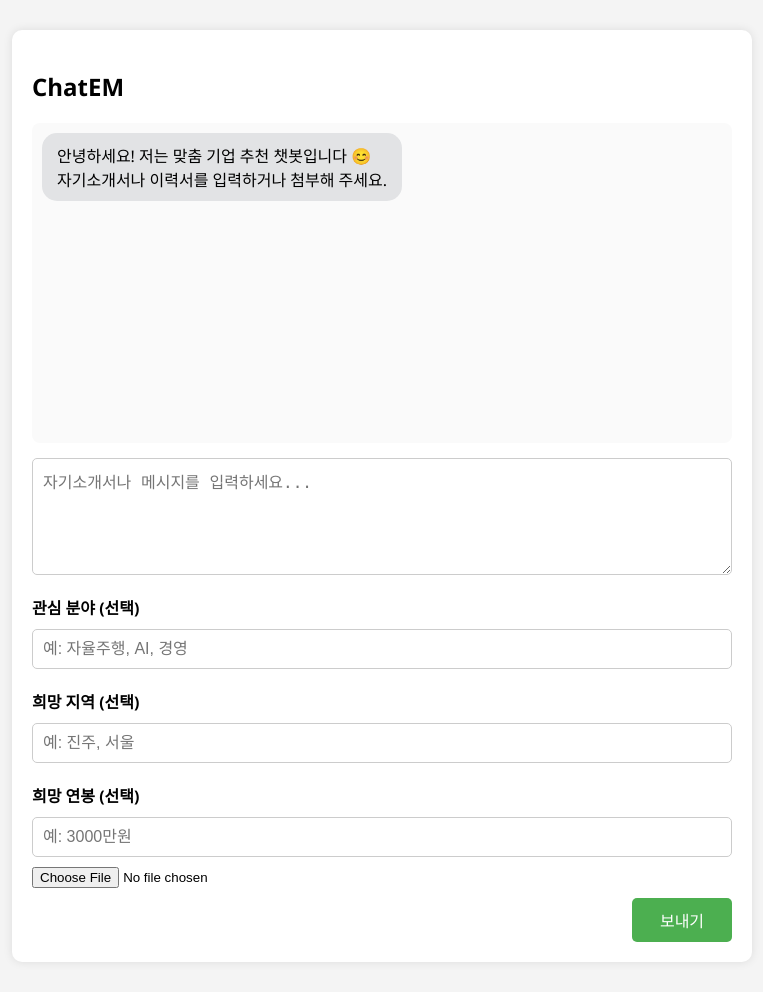
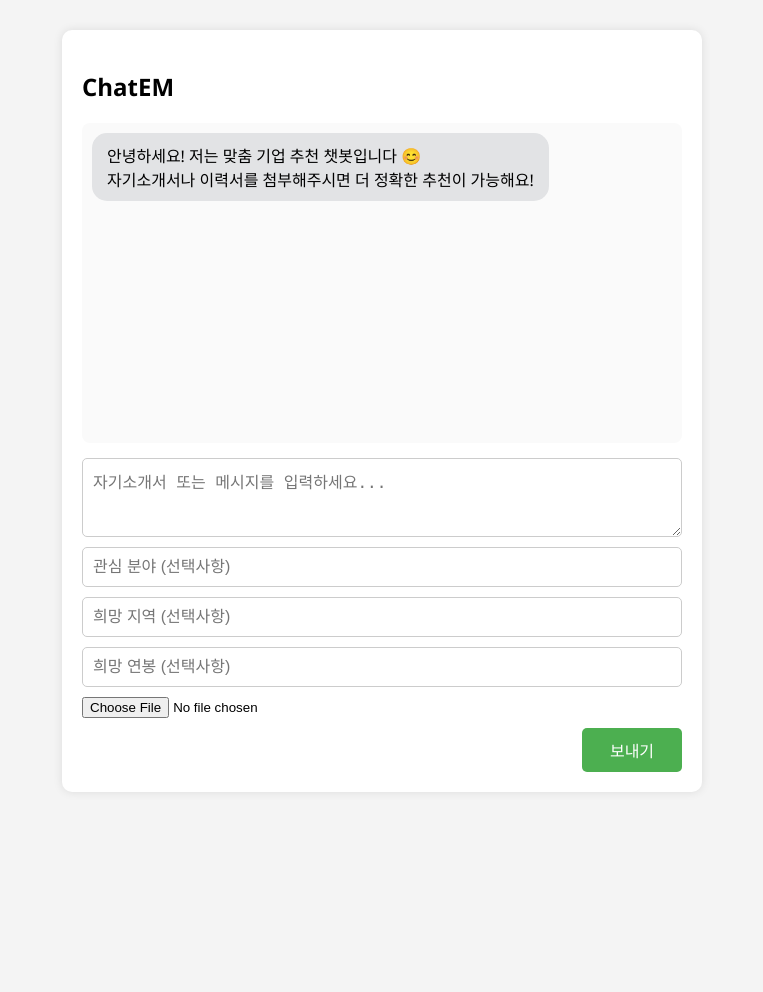
Before and after one commit to ITEAA/ChatEM.gpt, a Flask app: page / in a window 1280 px wide. Shown: the whole page, without its empty margins (258-1021 px from the left). After the commit the page ends 772 px from the top, so only its background shows below. Run offline with Flask 3, Linux system fonts and the light colour scheme.

Commit message:
Update index.html

```diff
--- a/templates/index.html
+++ b/templates/index.html
@@ -12,9 +12,10 @@
       display: flex;
       justify-content: center;
     }
+
     #chatContainer {
       width: 100%;
-      max-width: 700px;
+      max-width: 600px;
       background: white;
       border-radius: 10px;
       padding: 20px;
@@ -22,6 +23,7 @@
       display: flex;
       flex-direction: column;
     }
+
     #chatBox {
       display: flex;
       flex-direction: column;
@@ -33,6 +35,7 @@
       max-height: 500px;
       overflow-y: auto;
     }
+
     .message {
       padding: 10px 15px;
       border-radius: 15px;
@@ -40,30 +43,35 @@
       word-wrap: break-word;
       white-space: pre-wrap;
     }
+
     .user {
       background: #d1e7dd;
       align-self: flex-end;
     }
+
     .gpt {
       background: #e2e3e5;
       align-self: flex-start;
     }
+
     #inputArea {
       display: flex;
       flex-direction: column;
       margin-top: 15px;
       gap: 10px;
     }
-    textarea, input[type="text"] {
+
+    #userInput, #interestInput, #regionInput, #salaryInput {
       padding: 10px;
       font-size: 16px;
       border-radius: 5px;
       border: 1px solid #ccc;
     }
-    label {
-      font-weight: bold;
-      margin-top: 10px;
+
+    #fileInput {
+      border: none;
     }
+
     #sendBtn {
       padding: 10px;
       font-size: 16px;
@@ -75,6 +83,7 @@
       width: 100px;
       align-self: flex-end;
     }
+
     #sendBtn:hover {
       background-color: #45a049;
     }
@@ -84,21 +93,14 @@
   <div id="chatContainer">
     <h2>ChatEM</h2>
     <div id="chatBox">
-      <div class="message gpt">안녕하세요! 저는 맞춤 기업 추천 챗봇입니다 😊<br>자기소개서나 이력서를 입력하거나 첨부해 주세요.</div>
+      <div class="message gpt">안녕하세요! 저는 맞춤 기업 추천 챗봇입니다 😊<br>자기소개서나 이력서를 첨부해주시면 더 정확한 추천이 가능해요!</div>
     </div>
 
     <div id="inputArea">
-      <textarea id="userInput" placeholder="자기소개서나 메시지를 입력하세요..." rows="5"></textarea>
-
-      <label for="interest">관심 분야 (선택)</label>
-      <input type="text" id="interest" placeholder="예: 자율주행, AI, 경영">
-
-      <label for="region">희망 지역 (선택)</label>
-      <input type="text" id="region" placeholder="예: 진주, 서울">
-
-      <label for="salary">희망 연봉 (선택)</label>
-      <input type="text" id="salary" placeholder="예: 3000만원">
-
+      <textarea id="userInput" placeholder="자기소개서 또는 메시지를 입력하세요..." rows="3"></textarea>
+      <input type="text" id="interestInput" placeholder="관심 분야 (선택사항)" />
+      <input type="text" id="regionInput" placeholder="희망 지역 (선택사항)" />
+      <input type="text" id="salaryInput" placeholder="희망 연봉 (선택사항)" />
       <input type="file" id="fileInput" />
       <button id="sendBtn" onclick="sendMessage()">보내기</button>
     </div>
@@ -108,19 +110,29 @@
     const input = document.getElementById("userInput");
     const chatBox = document.getElementById("chatBox");
     const fileInput = document.getElementById("fileInput");
+    const interestInput = document.getElementById("interestInput");
+    const regionInput = document.getElementById("regionInput");
+    const salaryInput = document.getElementById("salaryInput");
+
+    input.addEventListener("keydown", function (e) {
+      if (e.key === "Enter" && !e.shiftKey) {
+        e.preventDefault();
+        sendMessage();
+      }
+    });
 
     async function sendMessage() {
       const message = input.value.trim();
       const file = fileInput.files[0];
-      const interest = document.getElementById("interest").value.trim();
-      const region = document.getElementById("region").value.trim();
-      const salary = document.getElementById("salary").value.trim();
+      const interest = interestInput.value.trim();
+      const region = regionInput.value.trim();
+      const salary = salaryInput.value.trim();
 
       if (!message && !file) return;
 
       const userDiv = document.createElement("div");
       userDiv.className = "message user";
-      userDiv.innerText = message || `[파일 업로드됨: ${file.name}]`;
+      userDiv.innerText = message || `[이력서/자기소개서 업로드됨: ${file.name}]`;
       chatBox.appendChild(userDiv);
 
       const loadingDiv = document.createElement("div");
@@ -140,17 +152,29 @@
           method: "POST",
           body: formData,
         });
-        const data = await response.json();
-        loadingDiv.innerText = data.reply;
+
+        const contentType = response.headers.get("content-type") || "";
+
+        if (!response.ok) {
+          throw new Error(`서버 응답 오류: ${response.status}`);
+        }
+
+        if (contentType.includes("application/json")) {
+          const data = await response.json();
+          loadingDiv.innerText = data.reply;
+        } else {
+          const text = await response.text();
+          loadingDiv.innerText = "❌ 예상치 못한 응답 형식:\n" + text;
+        }
       } catch (err) {
         loadingDiv.innerText = "❌ 오류 발생: " + err.message;
       }
 
       input.value = "";
+      interestInput.value = "";
+      regionInput.value = "";
+      salaryInput.value = "";
       fileInput.value = null;
-      document.getElementById("interest").value = "";
-      document.getElementById("region").value = "";
-      document.getElementById("salary").value = "";
       input.focus();
       chatBox.scrollTop = chatBox.scrollHeight;
     }
```
